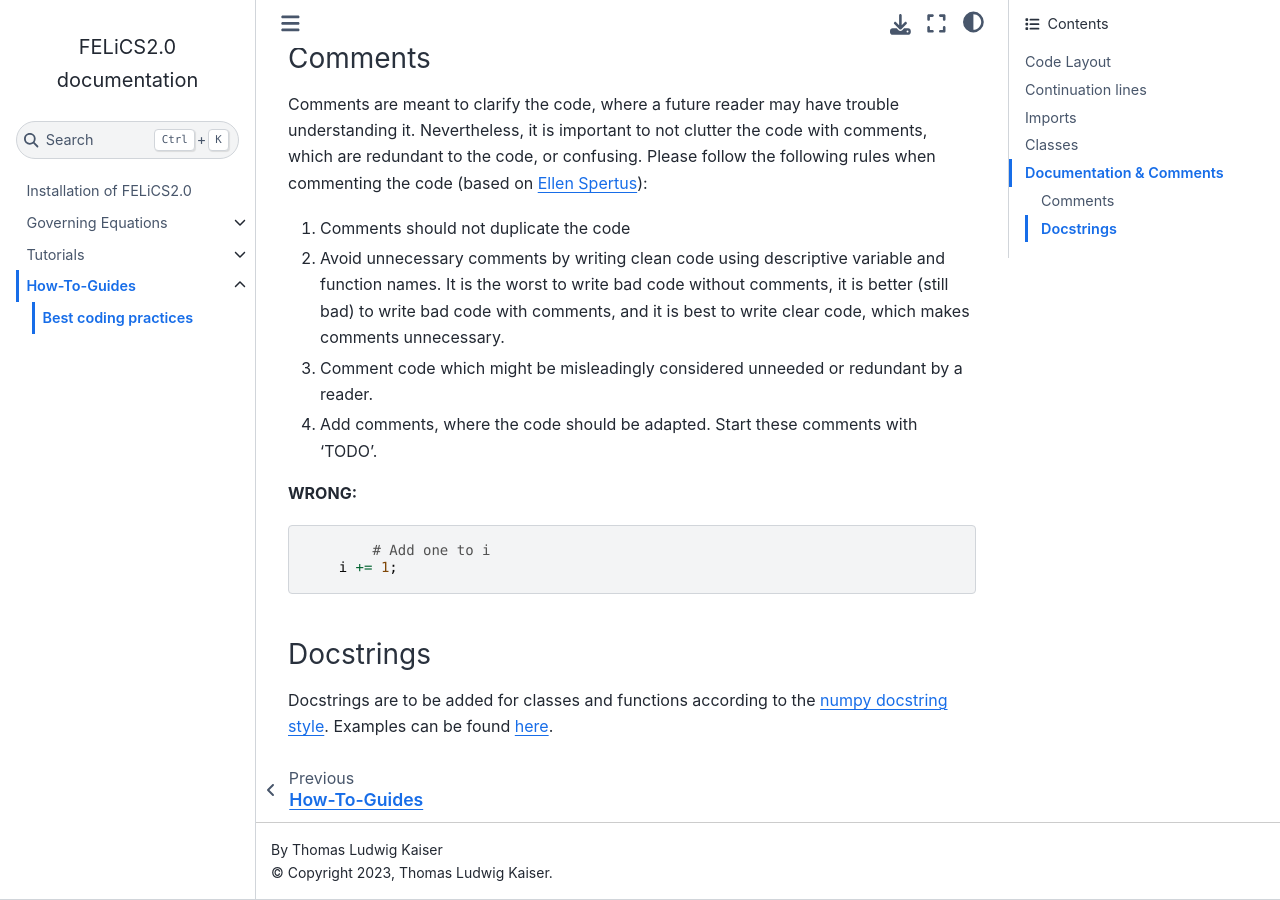
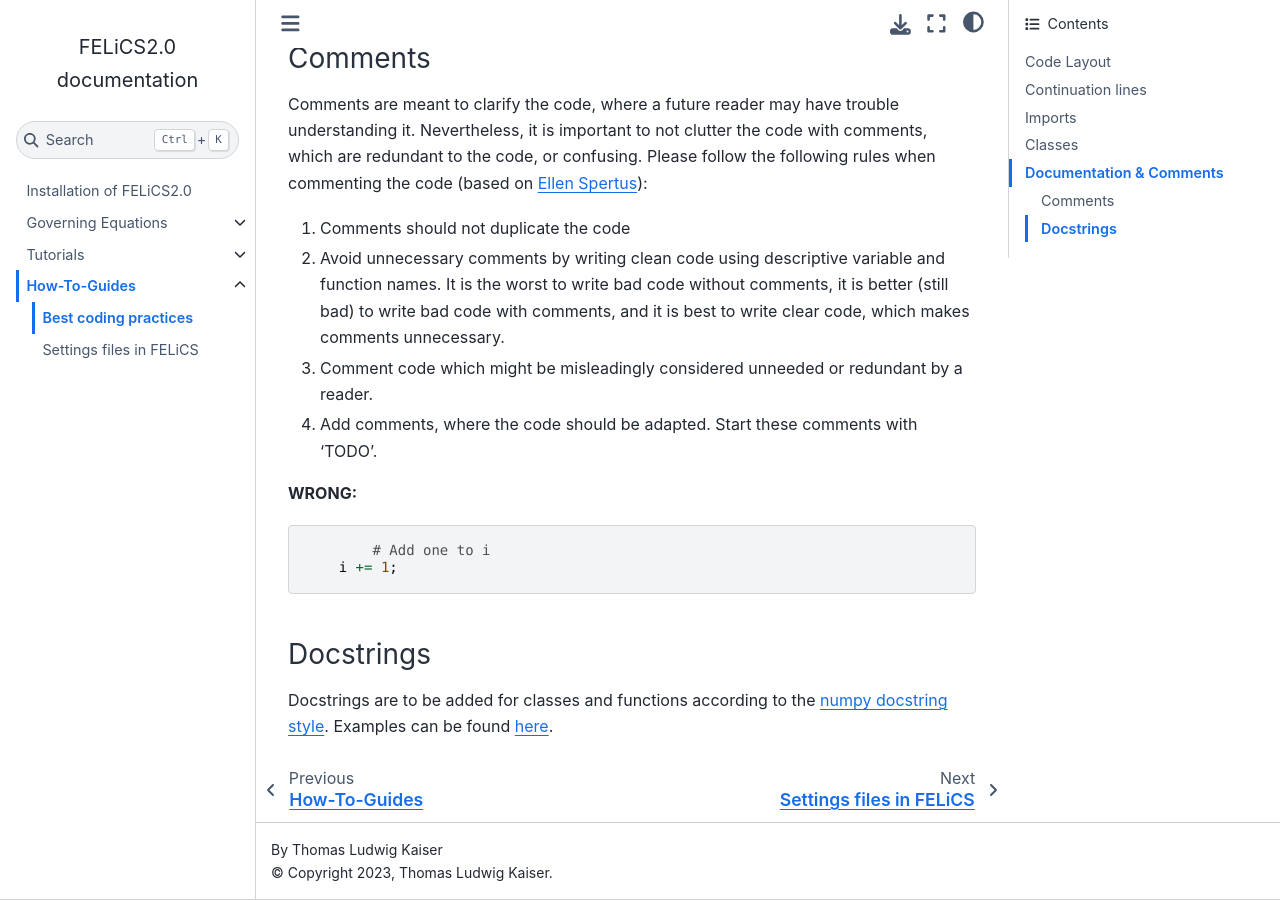
Before and after one commit to arash-mp/FELiCS_FSI, a Sphinx documentation site: the page built from DOCUMENTATION/How-To-Guides/best_practices.md, in a window 1280 px wide and 900 px high, scrolled down 3062 px. Built offline with Sphinx 7.4.7 and the Sphinx Book theme 1.1.4, drawn with Linux system fonts in a browser that asks for light colours; pages that are not in the unit, such as notebooks, are missing from menus.

Commit message:
added settings to howTo guides

```diff
--- a/DOCUMENTATION/How-To-Guides/index.md
+++ b/DOCUMENTATION/How-To-Guides/index.md
@@ -6,3 +6,4 @@ Welcome to How-To-Guides!
 :maxdepth: 1
 
 best_practices.md
+FELiCS_settings.md
```
